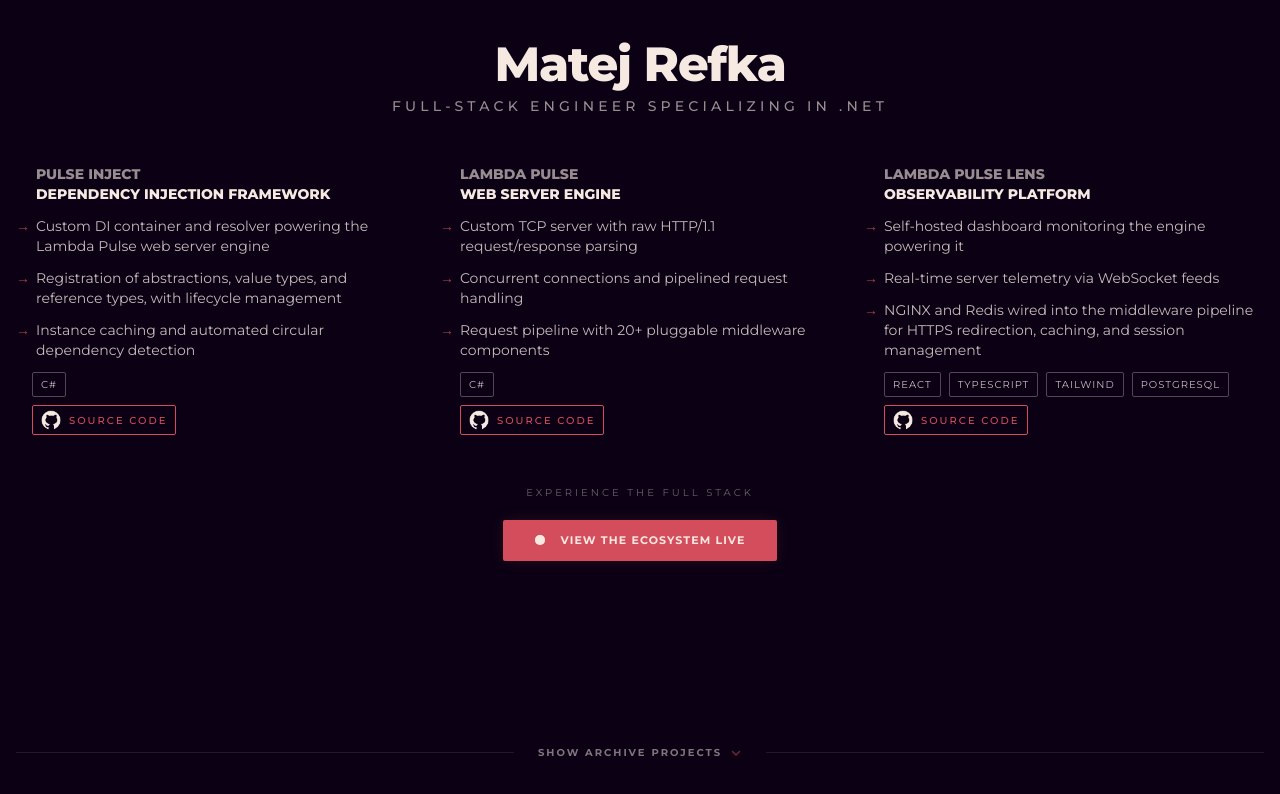
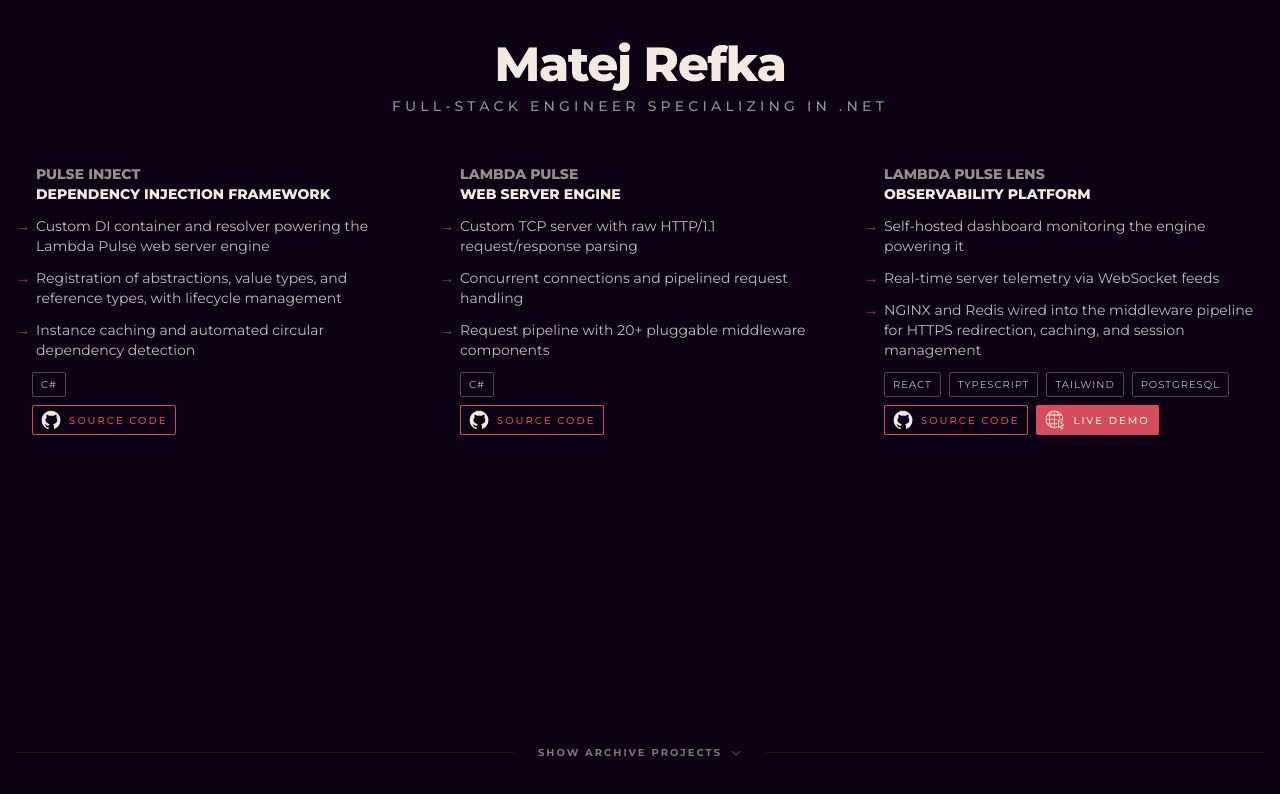
Before and after one commit to MatejRefka/Portfolio2, a plain HTML site: page index.html in a window 1280 px wide. Drawn offline with Linux system fonts and the light colour scheme.

Commit message:
Moved live demo inline into Lens section

```diff
--- a/index.html
+++ b/index.html
@@ -99,6 +99,7 @@
                     <li>Tailwind</li>
                     <li>PostgreSQL</li>
                   </ul>
+                  <div class="project-links">
                     <a
                       class="source-link"
                       href="https://github.com/your-repo"
@@ -108,25 +109,18 @@
                       <img src="./images/icons/iconGit.png" alt="" width="20" height="20" />
                       <span>Source Code</span>
                     </a>
-                </div>
-              </section>
-            </div>
-
-            <div class="live-demo">
-              <p>Experience the Full Stack</p>
-
                     <a
-                class="live-link"
-                href="https://your-live-link.com"
+                      class="source-link live-project-link"
+                      href="https://lambdapulse.app"
                       target="_blank"
                       rel="noopener noreferrer"
                     >
-                <span class="live-indicator" aria-hidden="true">
-                  <span class="live-ping"></span>
-                  <span class="live-dot"></span>
-                </span>
-                View the Ecosystem Live
+                      <img src="./images/icons/iconLive.png" alt="" width="20" height="20" />
+                      <span>Live Demo</span>
                     </a>
+                  </div>
+                </div>
+              </section>
             </div>
           </div>
 
--- a/style.css
+++ b/style.css
@@ -189,6 +189,13 @@ img {
   margin-left: 1rem;
 }
 
+.project-links {
+  display: flex;
+  flex-wrap: wrap;
+  align-items: center;
+  gap: 0.5rem;
+}
+
 .technology-list {
   display: flex;
   flex-wrap: wrap;
@@ -247,70 +254,19 @@ img {
   text-transform: uppercase;
 }
 
-.live-demo {
-  width: 100%;
-  margin-top: 3rem;
-  text-align: center;
+.live-project-link {
+  color: var(--primary);
+  background: var(--secondary);
+  box-shadow: 0 0 15px rgb(212 77 92 / 15%);
 }
 
-.live-demo > p {
-  margin-bottom: 1.25rem;
-  font-size: 10px;
-  letter-spacing: 0.3em;
-  text-transform: uppercase;
-  opacity: 0.4;
-}
-
-.live-link {
-  display: inline-flex;
-  align-items: center;
-  gap: 0.75rem;
-  padding: 0.75rem 2rem;
-  color: var(--primary);
-  background: var(--secondary);
-  border-radius: 0.125rem;
-  box-shadow: 0 0 15px rgb(212 77 92 / 15%);
-  font-size: 11px;
-  font-weight: 700;
-  letter-spacing: 0.1em;
-  text-transform: uppercase;
-  transition:
-    background-color 300ms,
-    box-shadow 300ms;
-  transition-timing-function: cubic-bezier(0.4, 0, 0.2, 1);
-}
-
-.live-link:hover {
+.live-project-link:hover {
   background: rgb(212 77 92 / 80%);
   box-shadow: 0 0 25px rgb(212 77 92 / 30%);
 }
 
-.live-indicator {
-  position: relative;
-  display: flex;
-  width: 0.625rem;
-  height: 0.625rem;
-  margin-right: 0.25rem;
-}
-
-.live-ping,
-.live-dot {
-  width: 100%;
-  height: 100%;
-  background: var(--primary);
-  border-radius: 9999px;
-}
-
-.live-ping {
-  position: absolute;
-  display: inline-flex;
-  opacity: 0.75;
-  animation: ping 1s cubic-bezier(0, 0, 0.2, 1) infinite;
-}
-
-.live-dot {
-  position: relative;
-  display: inline-flex;
+.live-project-link:hover img {
+  filter: none;
 }
 
 .page-control {
@@ -366,7 +322,6 @@ img {
 }
 
 .source-link:focus-visible,
-.live-link:focus-visible,
 .page-control button:focus-visible,
 .archive-header h2:focus-visible {
   outline: 2px solid var(--primary);
@@ -411,14 +366,6 @@ img {
   order: -1;
 }
 
-@keyframes ping {
-  75%,
-  100% {
-    opacity: 0;
-    transform: scale(2);
-  }
-}
-
 @media (min-width: 48rem) {
   .site-header h1 {
     font-size: 3rem;
@@ -434,11 +381,6 @@ img {
     grid-template-columns: repeat(3, minmax(0, 1fr));
   }
 
-  .live-demo,
-  .page-control {
-    grid-column: span 3 / span 3;
-  }
-
   .archive-header h2 {
     font-size: 3rem;
     line-height: 1;
@@ -450,13 +392,8 @@ img {
     scroll-behavior: auto;
   }
 
-  .live-ping {
-    animation: none;
-  }
-
   .source-link,
   .source-link img,
-  .live-link,
   .page-control button,
   .page-control svg {
     transition-duration: 0.01ms;
```
Lines whose indentation alone changed are shown as unchanged.
